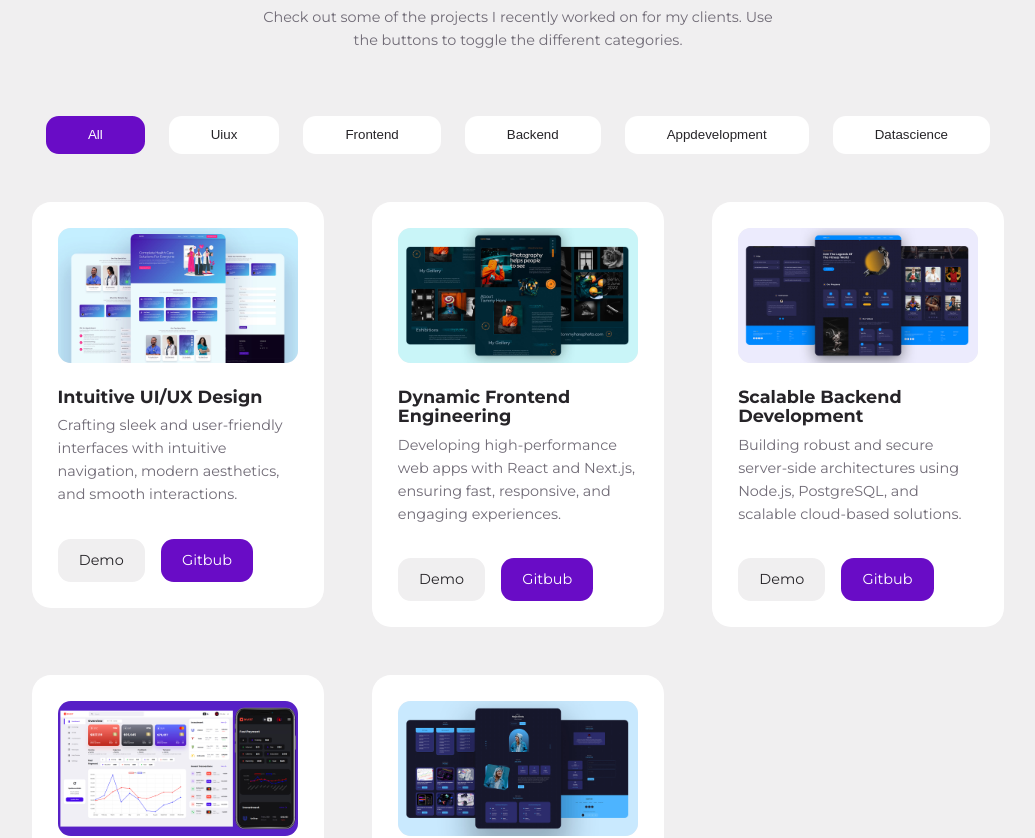
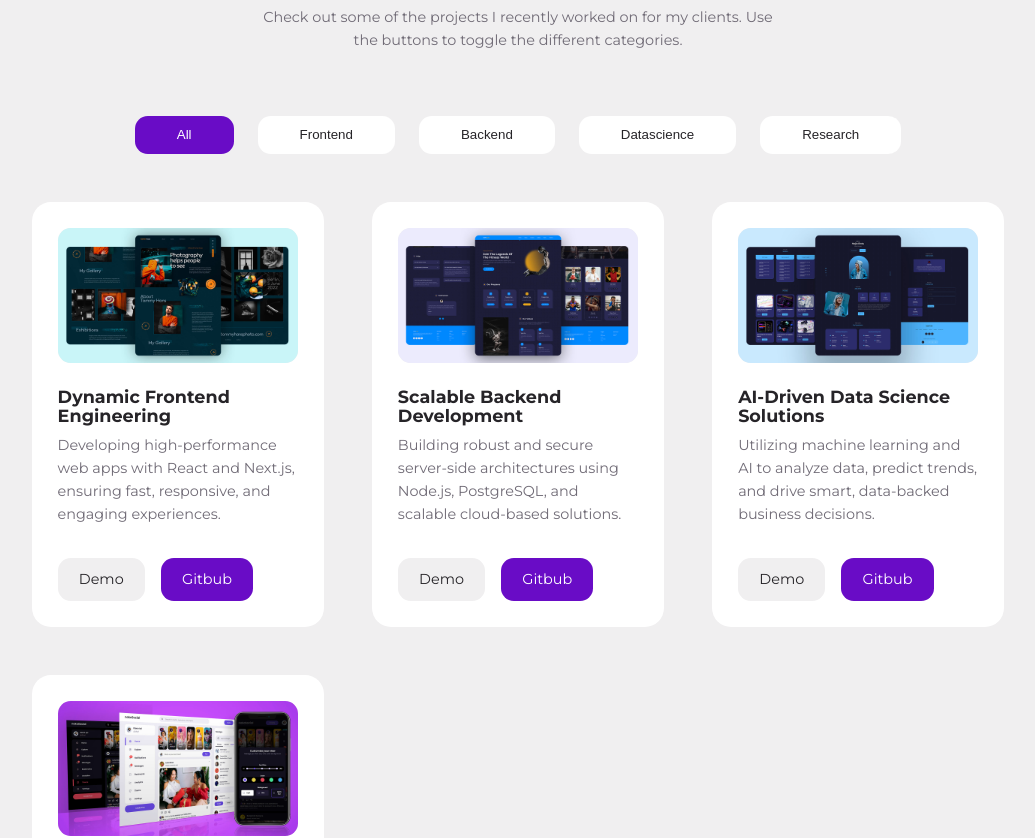
Before and after one commit to darrehanrasool/Portfolio, a React (Create React App) app: page / in a window 1280 px wide. Shown: the part 2998-3836 px from the top of the page, without its empty margins (122-1157 px from the left). Built offline with nearby package versions, Linux system fonts and the light colour scheme.

Commit message:
Dar Rehan Rasool
sycomusiclover

```diff
--- a/src/sections/portfolio/data.js
+++ b/src/sections/portfolio/data.js
@@ -12,15 +12,6 @@ import Image9 from '../../assets/project9.jpg'
 const data = [
     {
         id: 1,
-        category: 'uiux',
-        image: Image1,
-        title: "Intuitive UI/UX Design",
-        desc: "Crafting sleek and user-friendly interfaces with intuitive navigation, modern aesthetics, and smooth interactions.",
-        demo: 'http://egatortutorials.com',
-        github: 'https://github.com/egattor'
-    },
-    {
-        id: 2,
         category: 'frontend',
         image: Image2,
         title: "Dynamic Frontend Engineering",
@@ -29,7 +20,7 @@ const data = [
         github: 'https://github.com/egattor'
     },
     {
-        id: 3,
+        id: 2,
         category: 'backend',
         image: Image3,
         title: "Scalable Backend Development",
@@ -38,16 +29,7 @@ const data = [
         github: 'https://github.com/egattor'
     },
     {
-        id: 4,
-        category: 'appdevelopment',
-        image: Image4,
-        title: "Cross-Platform App Development",
-        desc: "Creating seamless mobile applications for iOS and Android with optimized performance, usability, and scalability.",
-        demo: 'http://egatortutorials.com',
-        github: 'https://github.com/egattor'
-    },
-    {
-        id: 5,
+        id: 3,
         category: 'datascience',
         image: Image5,
         title: "AI-Driven Data Science Solutions",
@@ -55,7 +37,15 @@ const data = [
         demo: 'http://egatortutorials.com',
         github: 'https://github.com/egattor'
     },
-
+    {
+        id: 4,
+        category: 'research',
+        image: Image6,
+        title: "Innovative Research & Development",
+        desc: "Conducting cutting-edge research in AI, cybersecurity, and healthcare to solve real-world challenges with technology.",
+        demo: 'http://egatortutorials.com',
+        github: 'https://github.com/egattor'
+    }
 ];
 
 export default data
```
